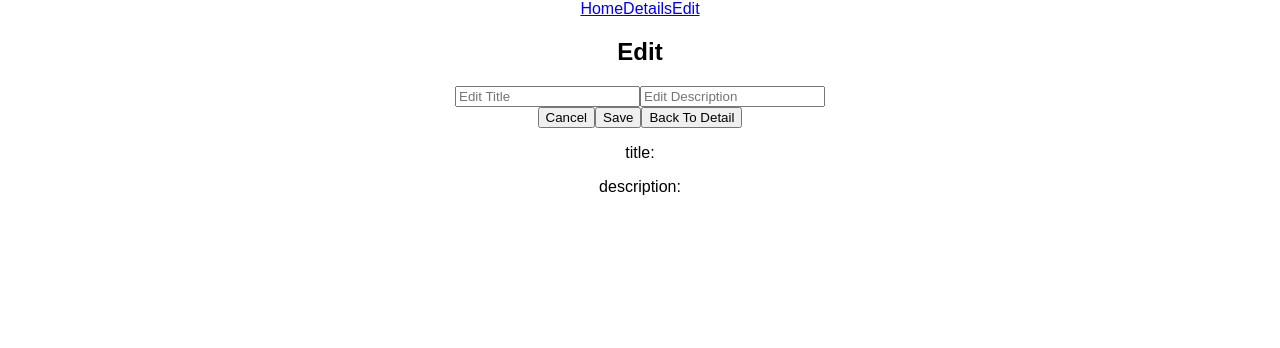
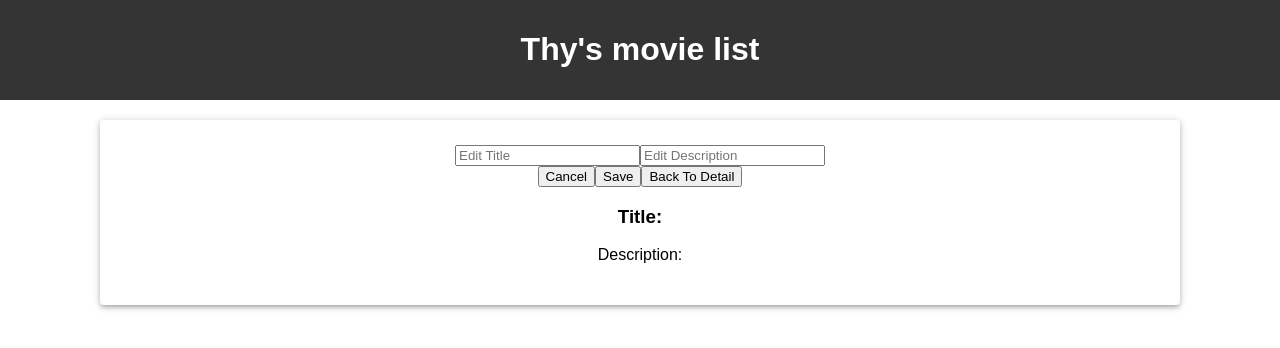
Before and after one commit to Thy696/movie_sagas, a React (Create React App) app: page /#/edit in a window 1280 px wide. Shown: the top 348 px of the page. Built offline with nearby package versions, Linux system fonts and the light colour scheme.

Commit message:
styling with material-ui and clear input fields after click save button

```diff
--- a/src/components/App/App.css
+++ b/src/components/App/App.css
@@ -22,3 +22,52 @@
   from { transform: rotate(0deg); }
   to { transform: rotate(360deg); }
 }
+
+
+
+/* ----------------------------------------------------------------------------------- */
+.header{
+  background-color: rgb(52, 52, 52);
+  color: white;
+  text-align: center;
+  padding: 10px 0 ;
+
+}
+
+.header_text:hover {
+  margin-top: 1px;
+	color: rgb(155, 155, 155);
+}
+
+.list_movie{
+  margin: 50px;
+}
+
+.card_movie{
+  margin: 10px;
+}
+
+.movie_item{
+  padding: 10px 20px;
+  background-color: rgb(182, 182, 182);
+}
+
+.genres_list{
+  font-size: 12px;
+
+}
+
+.detail_wrap{
+  margin: 20px 100px;
+}
+
+.detail_content{
+  padding: 25px;
+}
+
+.edit_wrap{
+  margin: 20px 100px;
+}
+.edit_content{
+  padding: 25px;
+}
--- a/src/components/Details/Details.js
+++ b/src/components/Details/Details.js
@@ -1,5 +1,8 @@
 import React, { Component } from 'react';
 import { connect } from 'react-redux';
+import Paper from '@material-ui/core/Paper';
+
+
 
 
 
@@ -21,25 +24,57 @@ class Details extends Component {
         this.props.history.push('/edit'); // bring user to edit page
     }
 
+    //set current state equal what user type in input field
+    handleChangeFor = (event) => {
+        console.log('handle change for', event.target.value);
+        this.setState({
+            genres: event.target.value
+        })
+    }
+
+    handleAdd = () => {
+        console.log('Added!')
+        this.props.dispatch({
+            type: "ADD_NEW_GENRES",
+            payload: this.state
+        })
+    }
+
+
+
     render() {
+
         return (
-            <div>
-                <h2>Detail</h2>
+            <div className="detail_wrap">
+                <Paper elevation={3}>
                     {/* the buttons */}
+                    <div className="detail_content">
+
                         <button onClick={this.handleBack}>Back to list</button>
                         <button onClick={this.handleEdit}>Edit</button>
 
-                <p>{this.state.title}</p>
-                <p>{this.state.description}</p>
-                <ul>Genres:
+                        <h3>{this.state.title}</h3>
+
+                        <div>
                     {/* //mapping through genres array that we got from reducer genres */}
                             {this.props.reduxState.genres.map(item => {
                                 return (
-                            <li key={item}> {item}</li>
+                                    <span key={item}>{item} </span>
                                 )
                             })
                             }
-                </ul>
+                        </div>
+                        <p>{this.state.description}</p>
+
+                        <input type="text" placeholder="new a genres"
+                            onChange={this.handleChangeFor}
+                        />
+                        <button onClick={this.handleAdd}>Add</button>
+
+                    </div>
+
+                </Paper>
+
             </div>
         )
     }
--- a/src/components/Edit/Edit.js
+++ b/src/components/Edit/Edit.js
@@ -1,5 +1,7 @@
 import React, { Component } from 'react';
 import { connect } from 'react-redux';
+import Paper from '@material-ui/core/Paper';
+
 
 class Edit extends Component {
     //create an state to store data that we get from reducer details in index.js
@@ -7,7 +9,9 @@ class Edit extends Component {
         detail: {
             title: this.props.reduxState.details.title,
             description: this.props.reduxState.details.description
-        }
+        },
+        cancelButton: true,
+        saveButton: true,
     }
 
     componentDidMount() {
@@ -41,43 +45,76 @@ class Edit extends Component {
             type: 'SUBMIT',
             payload: this.state // set payload = data in state after changing
         })
-        // console.log('---------------> ', this.state)
+        this.setState({
+            // descriptionVisible: true // when the picture have been click,descriptionVisible will switch to true and show it up
+            cancelButton: !this.state.cancelButton, // when the picture have been click,descriptionVisible will switch to true and show it up
+            saveButton: !this.state.saveButton, // when the picture have been click,descriptionVisible will switch to true and show it up
+
+        })
+        this.clearInputField();
     }
 
     backToDetail = () => {
         this.props.history.push('/details/:id');
+    }
 
+    clearInputField = () => {
+        this.setState({
+            detail: {
+                title: '',
+                description: ''
+            },
+        })
     }
 
     render() {
+
+        let cancelButton;
+        let saveButton;
+        if (this.state.cancelButton) { // use the condition if to hide cancel button if the user click on save button
+            cancelButton = (<button onClick={this.handleCancel}>Cancel</button>)
+        }
+        if (this.state.saveButton) {  // use the condition if to hide save button if the user click on save button
+            saveButton = (<button onClick={this.handleSave}>Save</button>
+            )
+        }
+
+
         return (
-            <div>
-                <h2>Edit</h2>
+
+            <div className="edit_wrap">
+                <Paper elevation={3}>
+                    <div className="edit_content">
                         <input type="text" placeholder="Edit Title"
+                            value={this.state.detail.title}
                             onChange={(event) => this.handleChangeFor(event, 'title')}
                         />
                         <input type="text" placeholder="Edit Description"
+                            value={this.state.detail.description}
                             onChange={(event) => this.handleChangeFor(event, 'description')}
                         /><br />
 
-                <button onClick={this.handleCancel}>Cancel</button>
-                <button onClick={this.handleSave}>Save</button>
+                        {cancelButton}
+                        {saveButton}
+                        {/* <button onClick={this.handleSave}>Save</button> */}
                         <button onClick={this.backToDetail}>Back To Detail</button>
 
 
-                <p>title: {this.props.reduxState.details.title}</p>
-                <p>description: {this.props.reduxState.details.description}</p>
+                        <h3>Title: {this.props.reduxState.details.title}</h3>
 
-                <ul>
                         {/* loop through the array genres that we got from reducer genres to display index on DOM */}
                         {this.props.reduxState.genres.map(item => {
                             return (
-                            <li key={item}> {item}</li>
-
+                                <span key={item}> {item}</span>
                             )
                         })
                         }
-                </ul>
+                        <p>Description: {this.props.reduxState.details.description}</p>
+
+
+
+                    </div>
+                </Paper>
             </div>
         )
     }
--- a/src/components/Header/Header.js
+++ b/src/components/Header/Header.js
@@ -1,24 +1,25 @@
 import React, { Component } from 'react';
-import { Link } from 'react-router-dom';
-
+import { withRouter, Link } from 'react-router-dom';
+// import {withRouter} from 'react-router';
 
 class Header extends Component {
-    // handleClick = () => {
-    //     // handle next button to moving to component understanding
-    //     this.props.history.push('/details');
+    handleClick = () => {
+        // handle next button to moving to component understanding
+        this.props.history.push('/');
+    }
 
-    // }
     render() {
 
         return (
-            <div>
-                <Link to='/'>Home</Link>
-                <Link to='/details'>Details</Link>
-                <Link to='/edit'>Edit</Link>
+            <div className = "header">
 
+                <h1 onClick = {this.handleClick}
+                className = "header_text"
+                >Thy's movie list</h1>
 
+                {/* <Link to='/'>Home</Link> */}
             </div>
         )
     }
 }
-export default Header;
+export default withRouter(Header);
--- a/src/components/MovieItem/MovieItem.js
+++ b/src/components/MovieItem/MovieItem.js
@@ -1,11 +1,11 @@
 import React, { Component } from 'react';
-import { Link, HashRouter, Switch,Route } from 'react-router-dom';
+import { Link, HashRouter, Switch, Route } from 'react-router-dom';
 import { connect } from 'react-redux';
 
 class MovieItem extends Component {
 
     state = {
-        genres:'',
+        genres: '',
     }
 
 
@@ -25,21 +25,7 @@ class MovieItem extends Component {
         })
     }
 
-    //set current state equal what user type in input field
-    handleChangeFor = (event) => {
-        console.log('handle change for', event.target.value);
-        this.setState({
-            genres: event.target.value
-        })
-    }
 
-    handleAdd = () =>{
-        console.log('Added!')
-        this.props.dispatch({
-            type: "ADD_NEW_GENRES",
-            payload: this.state
-        })
-    }
 
 
     render() {
@@ -48,7 +34,6 @@ class MovieItem extends Component {
                 <HashRouter>
                     {/* create an Link to bring the user to the Detail page
                  when the user click on this poster  */}
-                    <p>{this.props.movieData.title}</p>
                     <Link to='/details'>
                         <img
                             src={this.props.movieData.poster}
@@ -56,12 +41,18 @@ class MovieItem extends Component {
                             onClick={this.sendDetail}
                         />
                     </Link><br />
-                    <input type = "text" placeholder = "new a genres"
-                    onChange = {this.handleChangeFor}
-                    />
-                    <button onClick = {this.handleAdd}>Add</button>
+                    <p>{this.props.movieData.title}</p>
+
                     {/* Display genres  */}
-                    <p>Genres: {this.props.movieData.genres[0]},{this.props.movieData.genres[1]}</p>
+                    <div className="genres_list">Genres:
+                    {/* //mapping through genres array that we got from reducer genres */}
+                        {this.props.movieData.genres.map(item => {
+                            return (
+                                <span key={item}> {item}</span>
+                            )
+                        })
+                        }
+                    </div>
                     {/* Display description  */}
                     <p>{this.props.movieData.description}</p>
 
```
Also changed, not shown: src/components/Home/Home.js (+36 -23 lines). Lines whose indentation alone changed are shown as unchanged.
